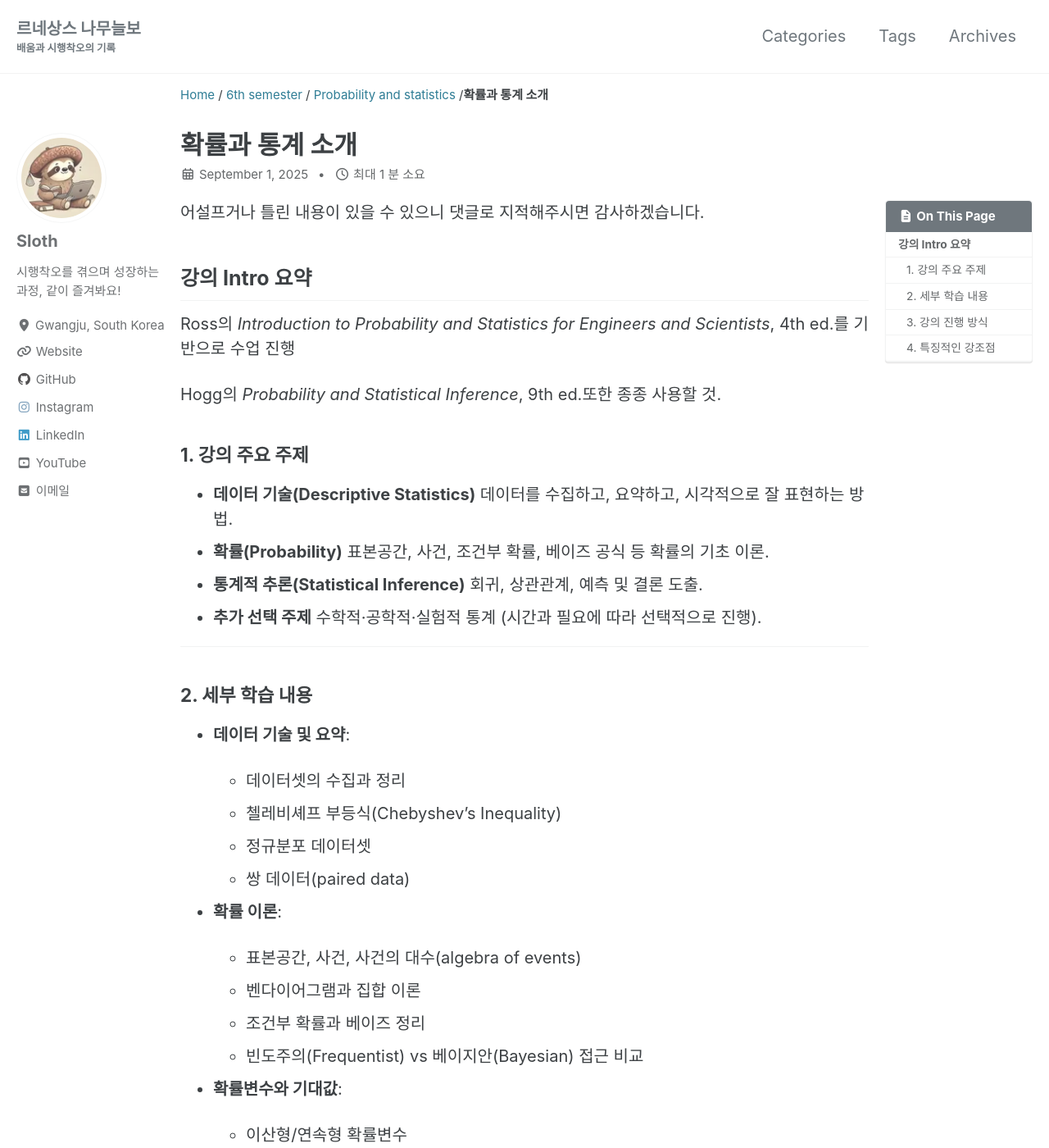
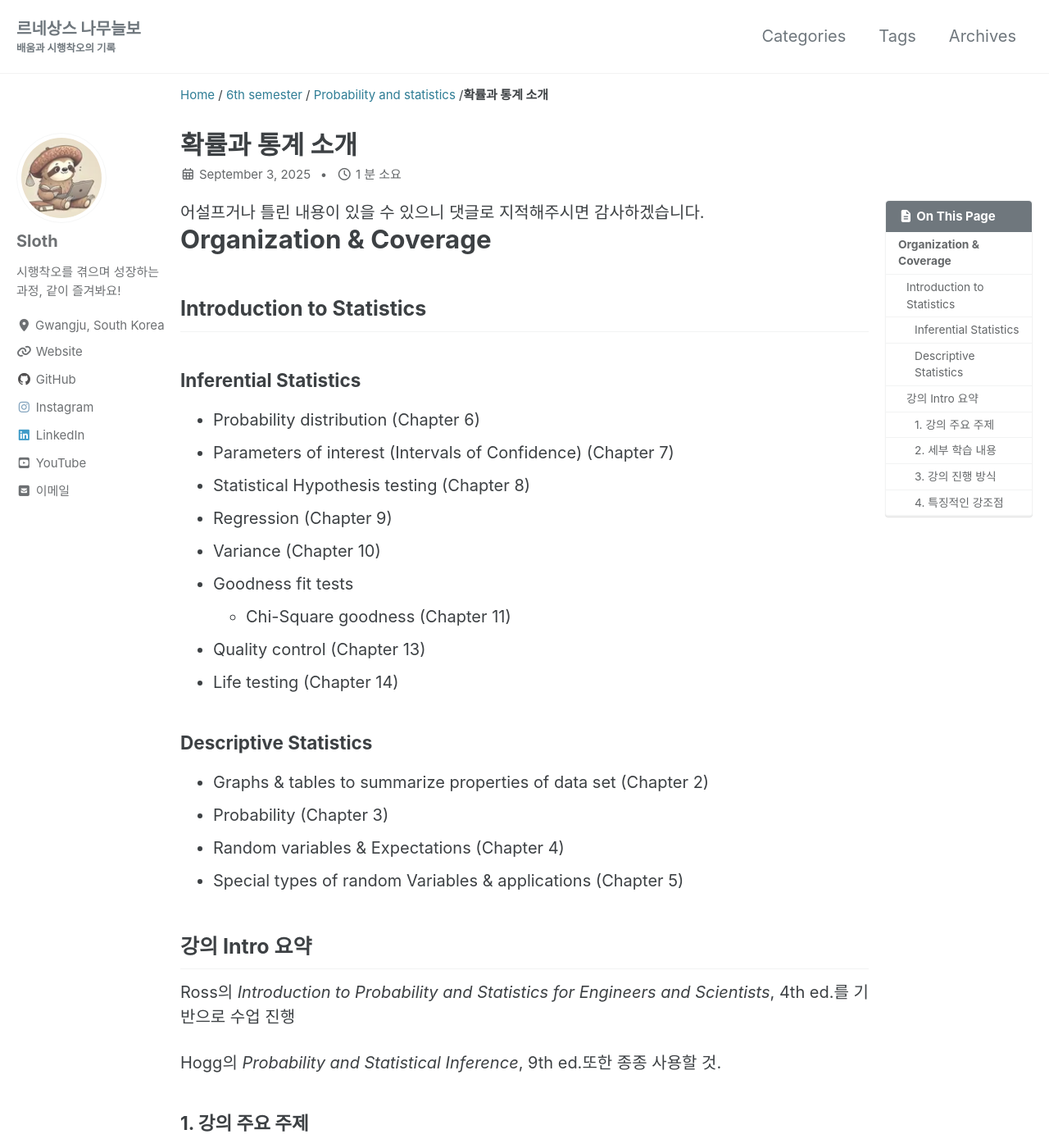
Before and after one commit to renaissance-sloth/renaissance-sloth.github.io, a Jekyll site: the page built from 6th semester/Probability and Statistics/_posts/2025-09-03-intro.md, in a window 1280 px wide and 1400 px high. Shown: the whole window at 82% size. Built offline with Jekyll 4.4.1, drawn with Linux system fonts in a browser that asks for light colours; cached includes are drawn as plain includes; comment, search, counter and statistics services are not loaded; some of the changed text lies outside the part shown.

Commit message:
Feat: add course introduction for Probability

```diff
--- a/6th semester/Probability and Statistics/_posts/2025-09-01-intro.md
+++ b/6th semester/Probability and Statistics/_posts/2025-09-03-intro.md
@@ -5,6 +5,28 @@ tags: syllabus math statistics probability
 header:
   teaser: https://drive.google.com/thumbnail?id=1jBqQiFKaiL3Jihts44p6JQ_3D9FGB4bR&sz=w1000
 ---
+
+
+# Organization & Coverage
+
+## Introduction to Statistics
+
+### Inferential Statistics
+- Probability distribution (Chapter 6)
+- Parameters of interest (Intervals of Confidence) (Chapter 7)
+- Statistical Hypothesis testing (Chapter 8)
+- Regression (Chapter 9)
+- Variance (Chapter 10)
+- Goodness fit tests
+    - Chi-Square goodness (Chapter 11)
+- Quality control (Chapter 13)
+- Life testing (Chapter 14)
+
+### Descriptive Statistics
+- Graphs & tables to summarize properties of data set (Chapter 2)
+- Probability (Chapter 3)
+- Random variables & Expectations (Chapter 4)
+- Special types of random Variables & applications (Chapter 5)
 
 ## 강의 Intro 요약
 
```
